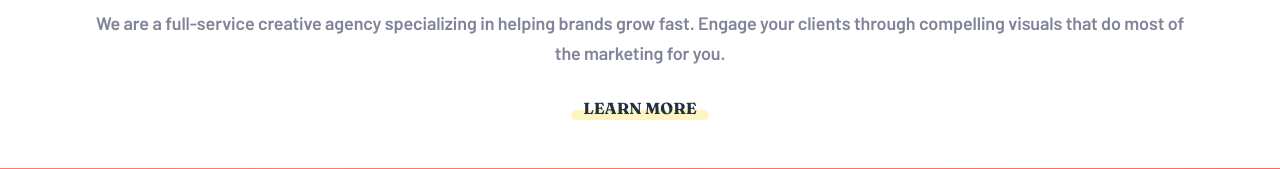
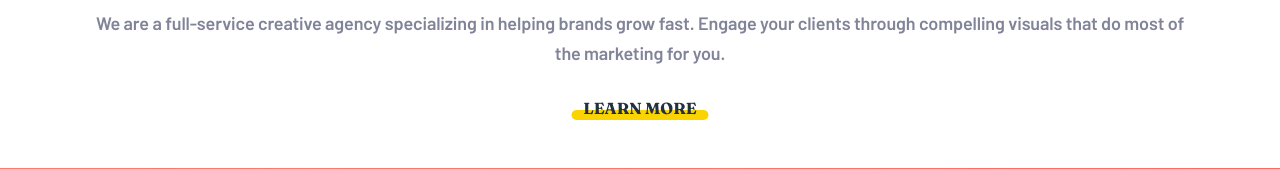
Before and after one commit to JHughesSUTA/sunnyside-agency-landing-page, a PHP site: page / in a window 1280 px wide, with the pointer over the restyled element. Shown: the part 3012-3181 px from the top of the page. Run offline with PHP 8.4, Linux system fonts and the light colour scheme; some libraries are stand-ins or nearby versions.

Commit message:
style section links on hover

```diff
--- a/style.css
+++ b/style.css
@@ -212,6 +212,10 @@ ul {
   transform: translateX(-50%);
 }
 
+.section__text__link:hover::after {
+  opacity: 1;
+}
+
 .section__text__link.section__text__link--alt::after {
   background-color: #fe7766;
 }
```
